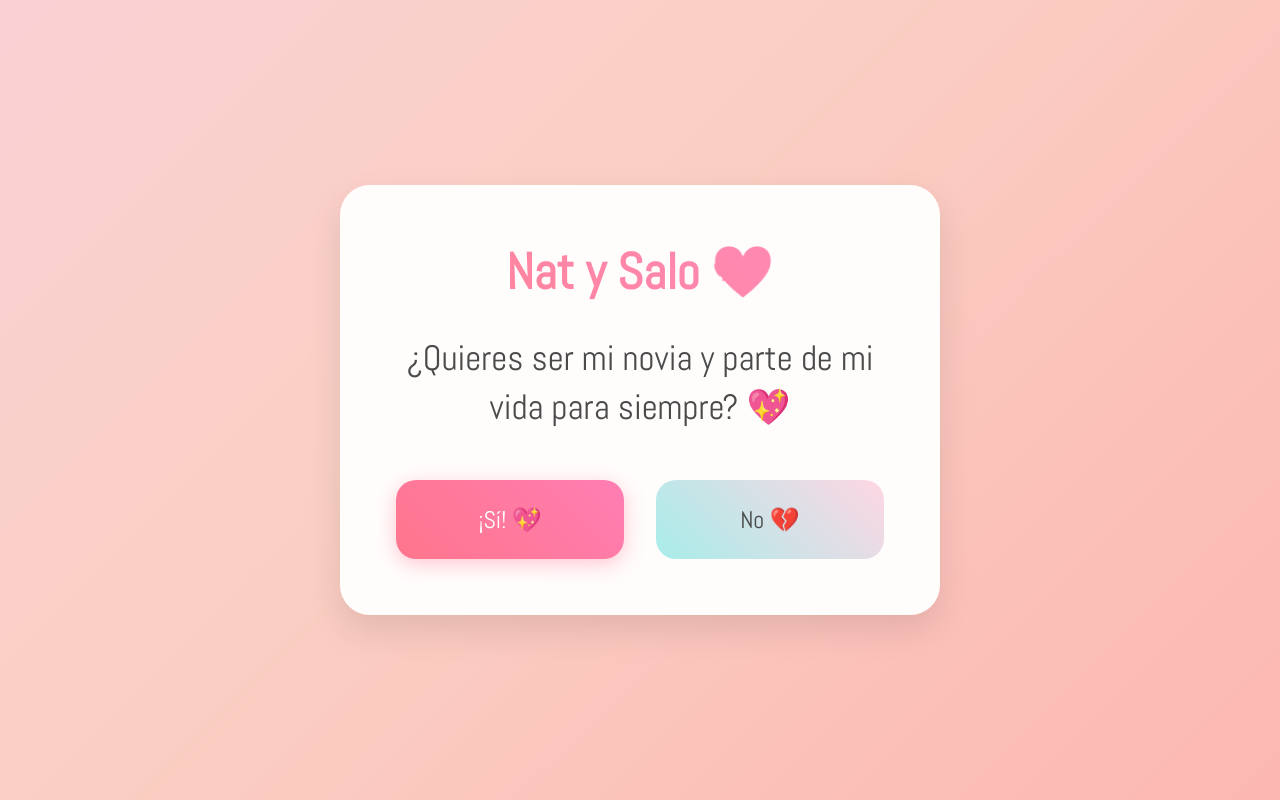
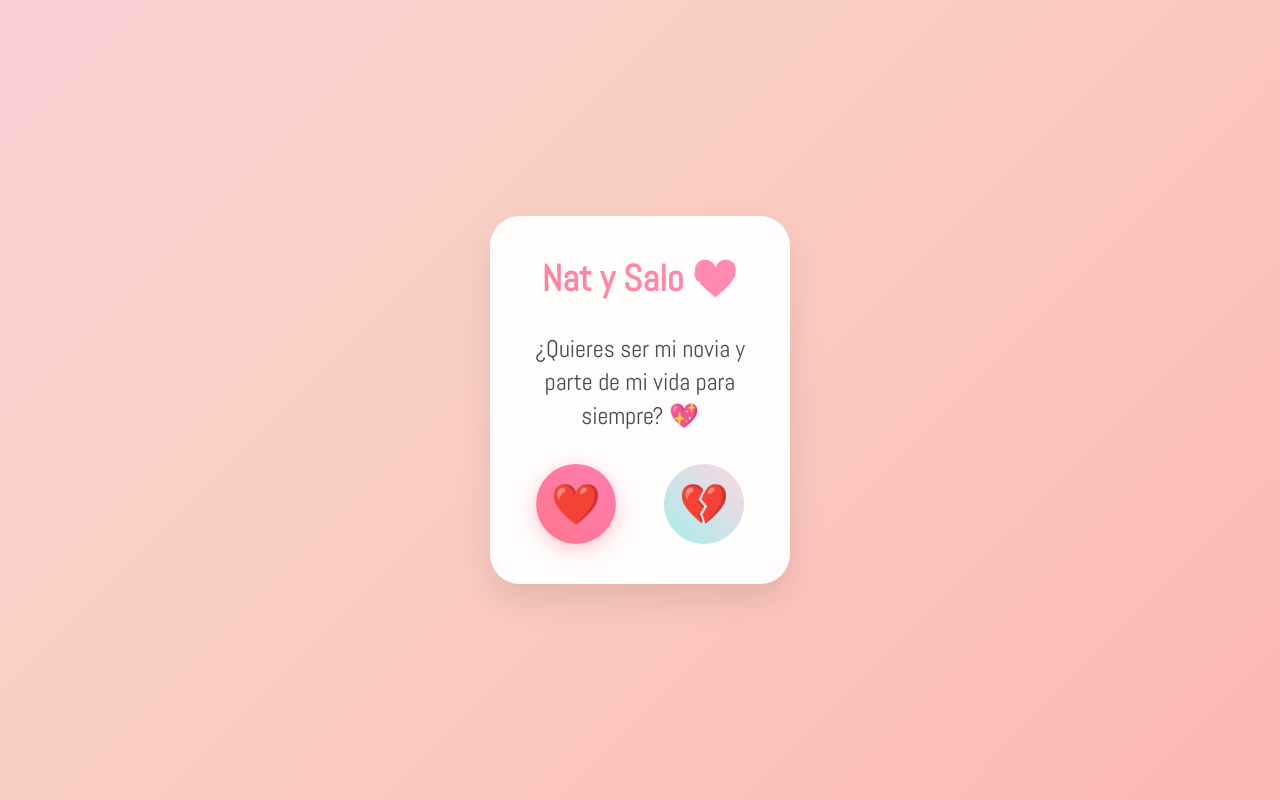
Before and after one commit to liusc45/pedida-nat, a plain HTML site: page index.html in a window 1280 px wide. Drawn offline with nearby package versions, Linux system fonts and the light colour scheme.

Commit message:
Update index.html

```diff
--- a/index.html
+++ b/index.html
@@ -46,15 +46,18 @@
 
         .carta {
             background: rgba(255, 255, 255, 0.95);
-            padding: clamp(1.5rem, 5vw, 3.5rem);
+            padding: clamp(1.5rem, 5vw, 2rem);
             border-radius: 30px;
             box-shadow: 0 15px 35px rgba(0, 0, 0, 0.1);
             text-align: center;
-            max-width: min(90%, 600px);
+            max-width: min(85%, 300px);
             width: 100%;
             backdrop-filter: blur(10px);
             transform: translateY(0);
             transition: all 0.5s cubic-bezier(0.4, 0, 0.2, 1);
+            display: flex;
+            flex-direction: column;
+            gap: 1rem;
         }
 
         .carta:hover {
@@ -63,13 +66,13 @@
         }
 
         .nombres {
-            font-size: clamp(2rem, 5vw, 3rem);
+            font-size: clamp(1.8rem, 4vw, 2.2rem);
             font-weight: 600;
             background: linear-gradient(45deg, #ff758c, #ff7eb3);
             -webkit-background-clip: text;
             -webkit-text-fill-color: transparent;
-            margin-bottom: 1.5rem;
             animation: pulseText 2s ease-in-out infinite;
+            padding: 0.5rem 0;
         }
 
         @keyframes pulseText {
@@ -78,19 +81,19 @@
         }
 
         .pregunta {
-            font-size: clamp(1.5rem, 4vw, 2.2rem);
+            font-size: clamp(1.2rem, 3vw, 1.5rem);
             color: #4a4a4a;
-            margin: 2rem 0;
             font-weight: 400;
             line-height: 1.4;
+            padding: 0.5rem 0;
         }
 
         .botones {
             display: flex;
-            gap: clamp(1rem, 3vw, 2rem);
+            gap: clamp(2rem, 5vw, 3rem);
             justify-content: center;
-            margin-top: 3rem;
             flex-direction: row;
+            padding: 0.5rem 0;
         }
 
         @media (max-width: 480px) {
@@ -100,18 +103,22 @@
         }
 
         button {
-            font-size: clamp(1.2rem, 3vw, 1.5rem);
-            padding: 1em 2em;
+            font-size: clamp(2rem, 5vw, 2.5rem);
+            padding: 0.5em;
+            width: 80px;
+            height: 80px;
             border: none;
-            border-radius: 20px;
+            border-radius: 50%;
             cursor: pointer;
             transition: all 0.3s cubic-bezier(0.4, 0, 0.2, 1);
             font-weight: 500;
             position: relative;
             overflow: hidden;
-            width: 100%;
             touch-action: manipulation;
             -webkit-tap-highlight-color: transparent;
+            display: flex;
+            align-items: center;
+            justify-content: center;
         }
 
         button::before {
@@ -217,8 +224,8 @@
             <div class="nombres">Nat y Salo 💝</div>
             <p class="pregunta">¿Quieres ser mi novia y parte de mi vida para siempre? 💖</p>
             <div class="botones">
-                <button id="yesBtn" class="animate__animated animate__pulse animate__infinite">¡Sí! 💖</button>
-                <button id="noBtn">No 💔</button>
+                <button id="yesBtn" class="animate__animated animate__pulse animate__infinite">❤️</button>
+                <button id="noBtn">💔</button>
             </div>
         </div>
     </div>
@@ -317,9 +324,7 @@
                 noBtn.style.setProperty('left', randomX + '%');
                 noBtn.style.setProperty('transform', `translate(-${randomX}%, -${randomY}%)`);
 
-                if (noBtnMoves > 5) {
-                    noBtn.innerHTML = "¡Ni lo intentes! 😘";
-                }
+
             });
         } else {
             noBtn.addEventListener('touchstart', function(e) {
@@ -331,7 +336,7 @@
                 noBtn.style.setProperty('top', randomY + '%');
                 noBtn.style.setProperty('left', randomX + '%');
                 noBtn.style.setProperty('transform', `translate(-${randomX}%, -${randomY}%)`);
-                noBtn.innerHTML = "¡Ni lo intentes! 😘";
+
             });
         }
 
```
